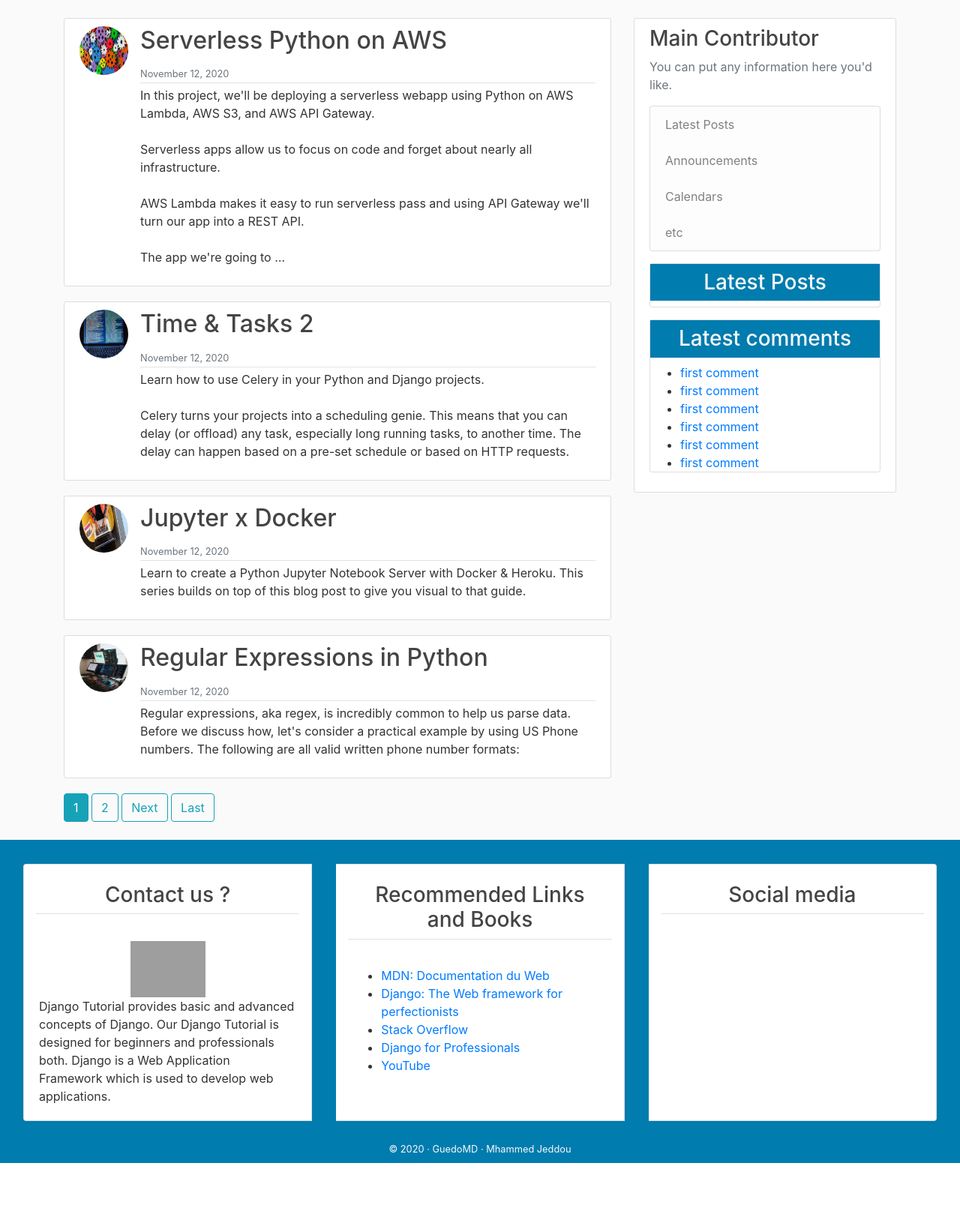
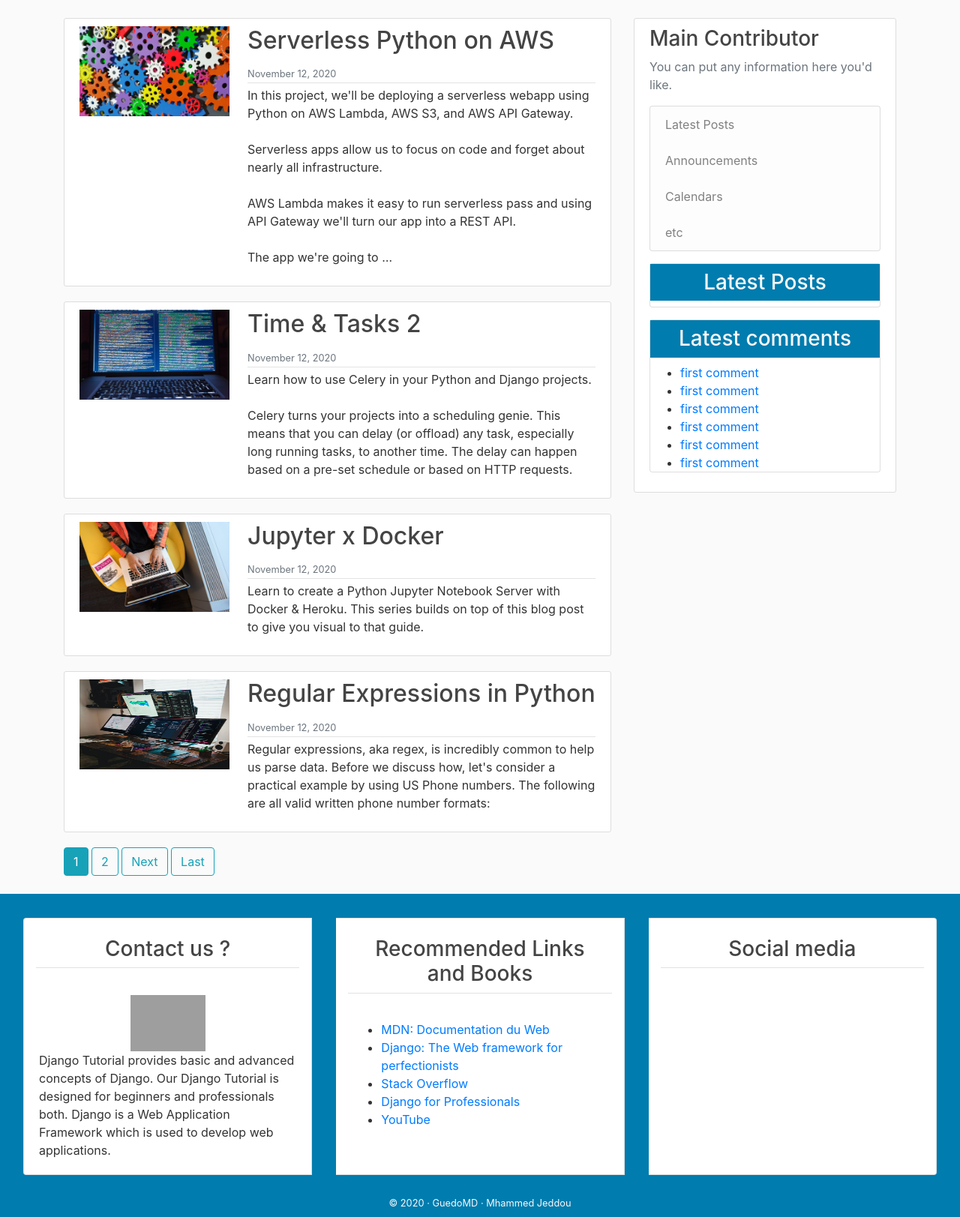
Before and after one commit to mhammed2020/Send-email-with-django, a Django app: page /project/ in a window 1280 px wide. Shown: the part 56-1679 px from the top of the page at 75% size. Before the commit the page ends 1607 px from the top, so only its background shows below. Run offline with Django 3.2, Linux system fonts and the light colour scheme; data comes from the database, SQL or seed files in the repository; both versions use the stored data as it was after the commit; some libraries are stand-ins or nearby versions; grey boxes are pictures that could not be loaded.

Commit message:
Customize project images

```diff
--- a/blog/static/blog/main.css
+++ b/blog/static/blog/main.css
@@ -55,6 +55,7 @@
   margin-right: 16px;
 }
 
+
 .article-metadata {
   padding-bottom: 1px;
   margin-bottom: 4px;
--- a/blog/templates/blog/allposts.html
+++ b/blog/templates/blog/allposts.html
@@ -7,10 +7,12 @@
 
 {% for post in allposts %}
 <article class="media content-section">
-    <img class="rounded-circle article-img" src="{{ post.img.url }}">
+    <!-- <img class="article-img" src="{{ post.img.url }}" width="200px"> -->
+
+    <img class="custom mr-4" src="{{ post.img.url }}" alt=" logo " width="200px" height="120">
+
     <div class="media-body">
       <div class="article-metadata">
-        <!-- <a class="mr-2" href="#">{{ post.author }}</a> -->
         <h2 class="card-title">{{post.title}}</h2>
 
         <small class="text-muted">{{ post.created|date:"F d, Y" }}</small>
@@ -19,9 +21,13 @@
       <p class="article-content">{{post.content |safe|truncatewords_html:60}}</p>
     </div>
   </article>
+
+  {% endfor %}
+
+
 <!--  -->
 
-{% endfor %}
+
 
 
 <!-- pagination -->
```
Also changed, not shown: db.sqlite3, media/post_img/default.jpeg (added).
